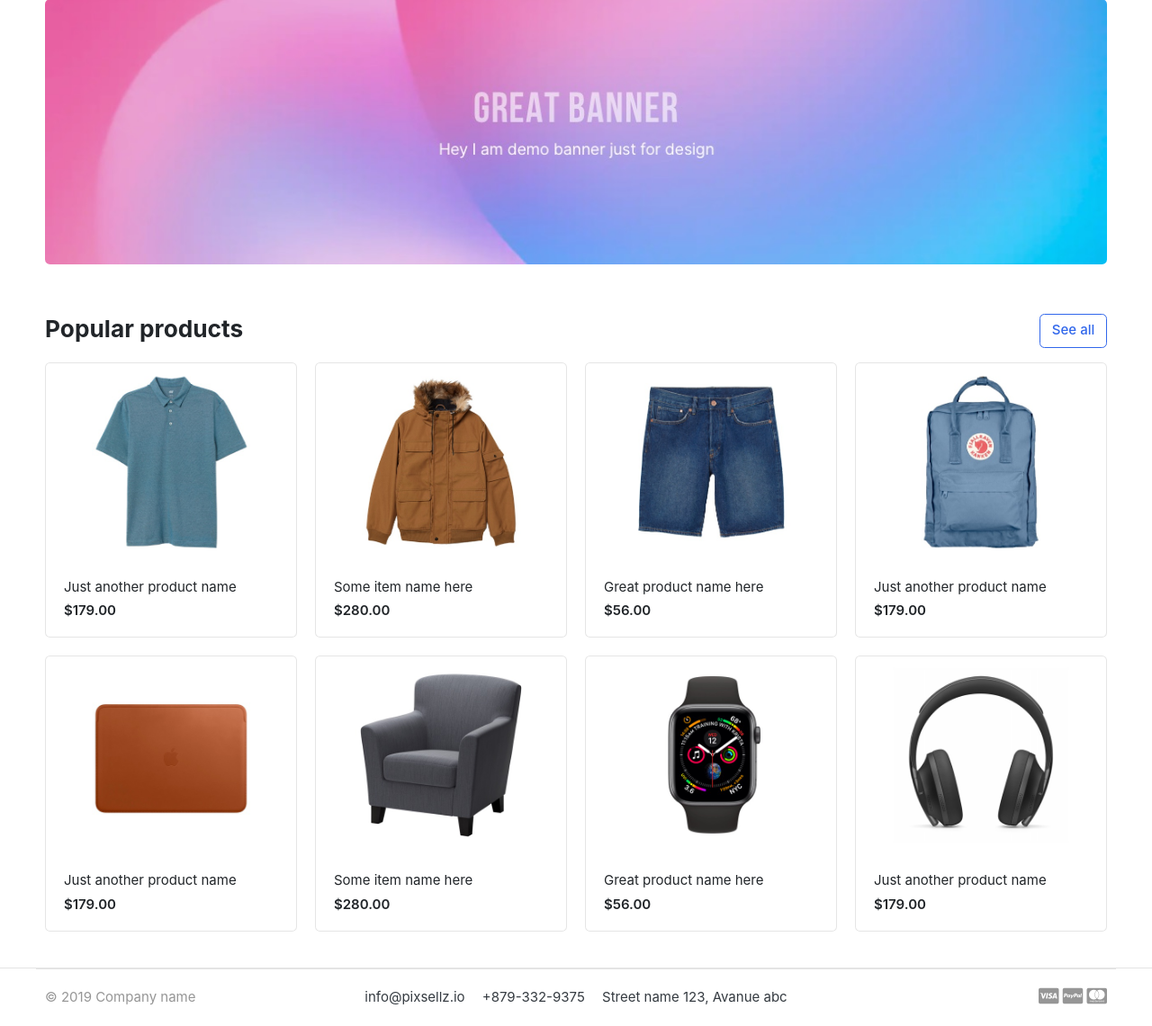
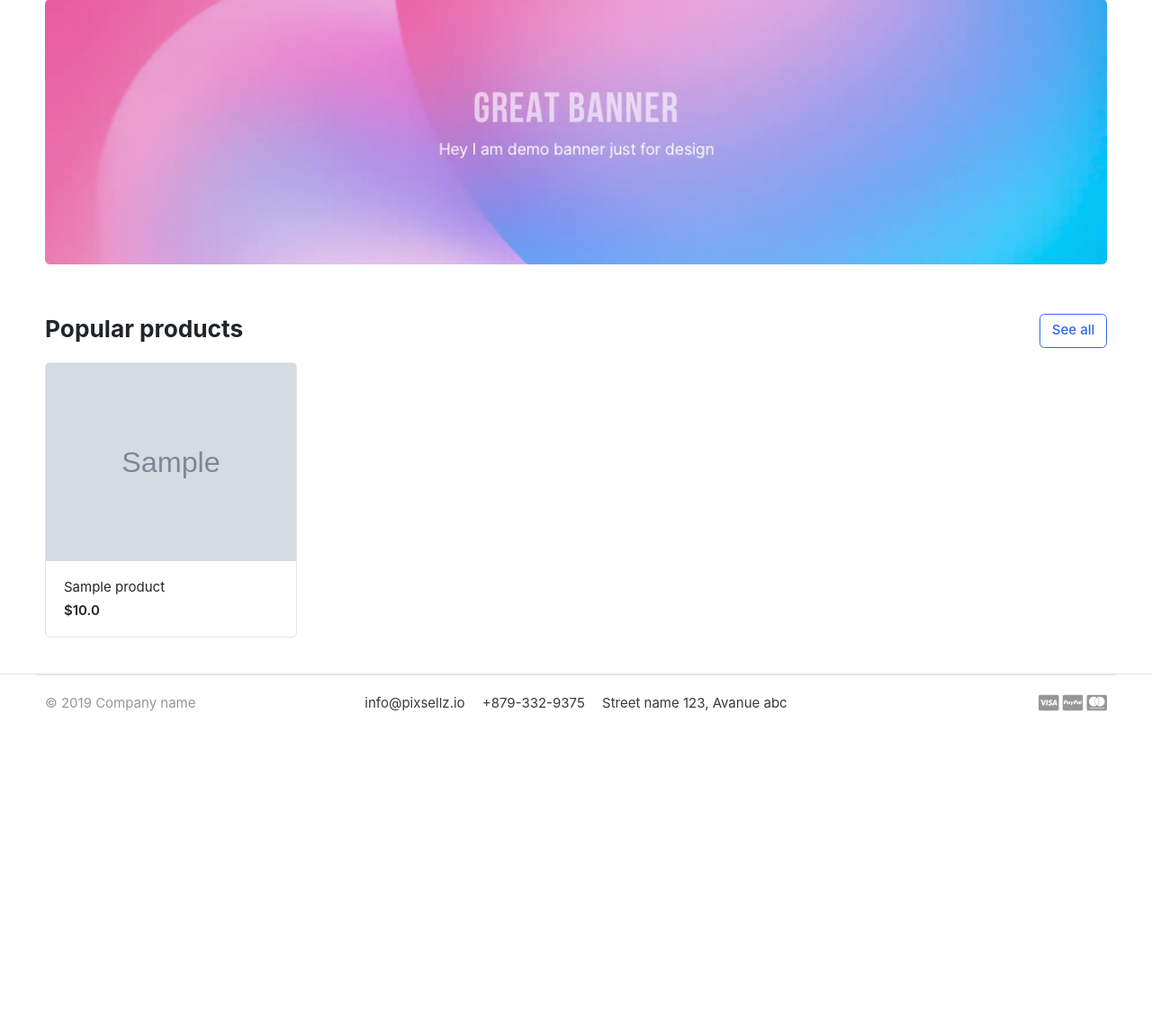
Before and after one commit to 0xd011f4ce/GreatKart, a Django app: page / in a window 1280 px wide. Shown: the part 139-1280 px from the top of the page at 90% size. After the commit the page ends 930 px from the top, so only its background shows below. Run offline with Django 5.2, Linux system fonts and the light colour scheme; tables that the repository leaves empty hold one stand-in row (values such as "Sample post"); grey boxes marked "Sample" are stand-in pictures; some libraries are stand-ins or nearby versions; some web fonts are replaced.

Commit message:
displaying products in the homepage

```diff
--- a/main/views.py
+++ b/main/views.py
@@ -1,4 +1,10 @@
 from django.shortcuts import render
+from store.models import Product
 
 def home (request):
-    return render (request, "home.html")
+    products = Product.objects.all ().filter (is_available = True)
+
+    ctx = {
+        "products": products,
+    }
+    return render (request, "home.html", ctx)
--- a/templates/home.html
+++ b/templates/home.html
@@ -25,86 +25,19 @@
 
 
         <div class="row">
+            {% for product in products %}
             <div class="col-md-3">
                 <div class="card card-product-grid">
-                    <a href="./product-detail.html" class="img-wrap"> <img src="{% static 'images/items/1.jpg' %}">
+                    <a href="./product-detail.html" class="img-wrap">
+                        <img src="{{ product.image.url }}">
                     </a>
                     <figcaption class="info-wrap">
-                        <a href="./product-detail.html" class="title">Just another product name</a>
-                        <div class="price mt-1">$179.00</div> <!-- price-wrap.// -->
+                        <a href="./product-detail.html" class="title">{{ product.name }}</a>
+                        <div class="price mt-1">${{ product.price }}</div> <!-- price-wrap.// -->
                     </figcaption>
                 </div>
-            </div> <!-- col.// -->
-            <div class="col-md-3">
-                <div class="card card-product-grid">
-                    <a href="./product-detail.html" class="img-wrap"> <img src="{% static 'images/items/2.jpg' %}">
-                    </a>
-                    <figcaption class="info-wrap">
-                        <a href="./product-detail.html" class="title">Some item name here</a>
-                        <div class="price mt-1">$280.00</div> <!-- price-wrap.// -->
-                    </figcaption>
-                </div>
-            </div> <!-- col.// -->
-            <div class="col-md-3">
-                <div class="card card-product-grid">
-                    <a href="./product-detail.html" class="img-wrap"> <img src="{% static 'images/items/3.jpg' %}">
-                    </a>
-                    <figcaption class="info-wrap">
-                        <a href="./product-detail.html" class="title">Great product name here</a>
-                        <div class="price mt-1">$56.00</div> <!-- price-wrap.// -->
-                    </figcaption>
-                </div>
-            </div> <!-- col.// -->
-            <div class="col-md-3">
-                <div class="card card-product-grid">
-                    <a href="./product-detail.html" class="img-wrap"> <img src="{% static 'images/items/4.jpg' %}">
-                    </a>
-                    <figcaption class="info-wrap">
-                        <a href="./product-detail.html" class="title">Just another product name</a>
-                        <div class="price mt-1">$179.00</div> <!-- price-wrap.// -->
-                    </figcaption>
-                </div>
-            </div> <!-- col.// -->
-            <div class="col-md-3">
-                <div class="card card-product-grid">
-                    <a href="./product-detail.html" class="img-wrap"> <img src="{% static 'images/items/5.jpg' %}">
-                    </a>
-                    <figcaption class="info-wrap">
-                        <a href="./product-detail.html" class="title">Just another product name</a>
-                        <div class="price mt-1">$179.00</div> <!-- price-wrap.// -->
-                    </figcaption>
-                </div>
-            </div> <!-- col.// -->
-            <div class="col-md-3">
-                <div class="card card-product-grid">
-                    <a href="./product-detail.html" class="img-wrap"> <img src="{% static 'images/items/6.jpg' %}">
-                    </a>
-                    <figcaption class="info-wrap">
-                        <a href="./product-detail.html" class="title">Some item name here</a>
-                        <div class="price mt-1">$280.00</div> <!-- price-wrap.// -->
-                    </figcaption>
-                </div>
-            </div> <!-- col.// -->
-            <div class="col-md-3">
-                <div class="card card-product-grid">
-                    <a href="./product-detail.html" class="img-wrap"> <img src="{% static 'images/items/7.jpg' %}">
-                    </a>
-                    <figcaption class="info-wrap">
-                        <a href="./product-detail.html" class="title">Great product name here</a>
-                        <div class="price mt-1">$56.00</div> <!-- price-wrap.// -->
-                    </figcaption>
-                </div>
-            </div> <!-- col.// -->
-            <div class="col-md-3">
-                <div class="card card-product-grid">
-                    <a href="./product-detail.html" class="img-wrap"> <img src="{% static 'images/items/9.jpg' %}">
-                    </a>
-                    <figcaption class="info-wrap">
-                        <a href="./product-detail.html" class="title">Just another product name</a>
-                        <div class="price mt-1">$179.00</div> <!-- price-wrap.// -->
-                    </figcaption>
-                </div>
-            </div> <!-- col.// -->
+            </div>
+            {% endfor %}
         </div> <!-- row.// -->
 
     </div><!-- container // -->
```
